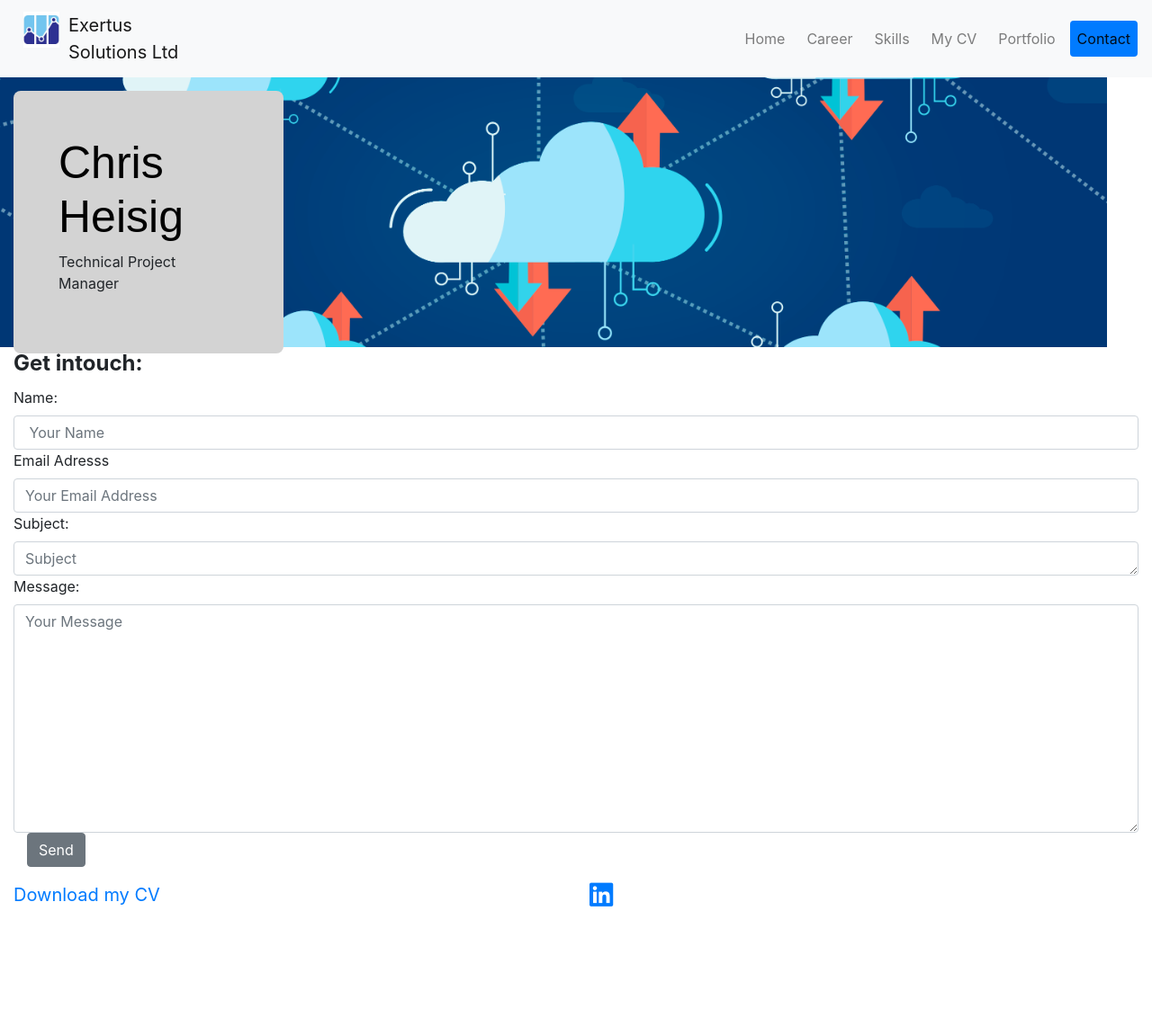
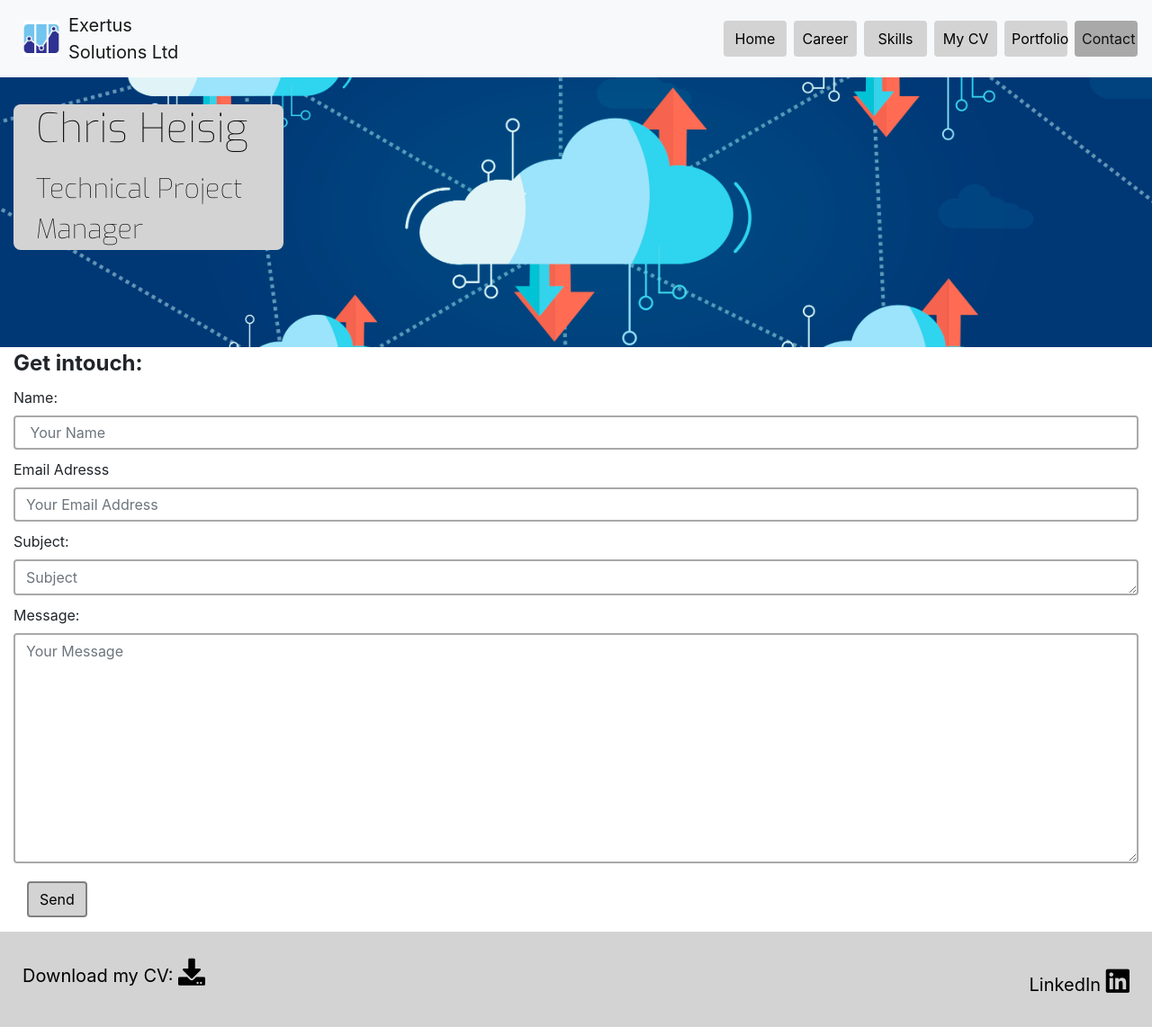
Before and after one commit to ChrisH2727/Milestone-1, a plain HTML site: page contact.html in a window 1280 px wide. Shown: the whole page at 90% size. Before the commit the page ends 1028 px from the top, so only its background shows below. Drawn offline with nearby package versions, Linux system fonts and the light colour scheme.

Commit message:
Footer styling improved

```diff
--- a/assets/css/style.css
+++ b/assets/css/style.css
@@ -1,3 +1,10 @@
+
+
+/*************************** Fonts ***************************************/
+@import url('https://fonts.googleapis.com/css2?family=Roboto:100,200,300,400,500,600,700');
+@import url('https://fonts.googleapis.com/css2?family=Exo:100,200,300,400,500,600,700');
+
+
 .logo{
     /*background: url(../images/IOT.png);*/
     background-color: #e7dbdbe3;
@@ -38,6 +45,9 @@
 }
 .download-cv{
     font-size:20px;
+    color:black;
+    margin-left: 10px;
+    margin-top: 20px;
 }
 .social-icon{
     font-size: 30px;
@@ -65,10 +75,10 @@
     background-repeat:no-repeat;
     background-size:cover;
     object-fit: cover;
-    width:300px;
+    /*width:300px;*/
     height:300px;
     /*margin-left:50px;*/
-    margin-right:50px;
+    /*margin-right:50px;*/
 }
 .locate-heading{
     background-color:#fff;
@@ -88,29 +98,35 @@ top-padding{
 .show-inline{
     display: inline-table;
 }
-.pill-format.nav-link:not(.active){
+.nav-pills .nav-link:not(.active)/*, .nav-pills .show>.nav-link*/{
+/*.nav-pills.nav-link:not(.active){*/
     background-color:lightgray;
     color:black;
-    min-width: width 30px;
+    min-width:  30px;
 }
-.pill-format.nav-link{
-    background-color:green;
+.nav-pills .nav-link.active/*, .nav-pills .show>.nav-link*/{
+/*.nav-pills.nav-link.active {*/
+    background-color:darkgrey;
     color:white;
     min-width:30px;
+
 }
+.position-pills{
+    float:right;
+    width:70px;
+    text-align:center;
+}
+
 .company-logo{
     width:40px;
     height:40px;
     float:left;
-    margin-left:10px;
-    margin-right: 10px;
+    margin:10px;
 }
 .contact-form{
     margin-left:50px;
 }
-.form-control-width{
-    width:600px;
-}
+
 
 /*******************************Career History************************/
 .format-skills-career-heading{
@@ -130,19 +146,19 @@ top-padding{
     background-color: lightsteelblue;
 }
 .skills-career-format-cols1{
-    background-color: lightyellow;
+    background-color: rgb(250, 250, 229);
 }
 .skills-career-format-cols2{
-    background-color: lightgreen;
+    background-color: rgb(220, 247, 220);
 }
 .skills-career-format-cols3{
-    background-color: lightcoral;
+    background-color: rgb(245, 210, 210);
 }
 .career-icon {
     font-size: 30px;
     color: black;
     margin-right: 10px;
-    margin-top:10px;
+    margin-top:30px;
 }
 .format-skills-career-detail{
     text-decoration: none;
@@ -159,19 +175,68 @@ top-padding{
 
 
 .index-box {
-    margin-top: 15px;
+    margin-top: 30px;
     width:300px;
     background-color: lightgrey;
     border-color: black;
     border-width: 1.5px;
     z-index: 9;
     border-radius:0.5em;
-    padding: 50px;
    }
 
  .my-name {
     font-family: "Exo",sans-serif;
     font-weight: 100;
-    font-size: 50px;
+    font-size: 45px;
     color:black;
+    padding-left: 25px;
+    padding-right: 25px;
+    padding-top:25;
+    padding: bottom 10px;
 }
+.my-title{
+    font-family: "Exo",sans-serif;
+    font-weight: 100;
+    font-size: 30px;
+    color:black;
+    padding:25;
+    padding-left: 25px;
+    padding-right: 25px;
+    padding-top:10px;
+    padding: bottom 25px;
+}
+.contact-bar{
+    background-color:lightgray;
+    padding-top:10px;
+    padding-bottom: 10px;
+    font-size:25px;
+    max-height:120px;
+}
+
+
+footer{
+    background-color:lightgray;
+    color:black;
+    min-height: 120px;
+    margin:0;
+}
+/******************************************************* submit button */
+
+.submit-button{
+    float: left;
+    margin-top :10px;    ;
+    background-color: lightgrey;
+    color: black;
+    border: 2px solid grey;
+}
+.submit-button:hover {
+    background-color: red;
+    color: white;
+  }
+
+
+.form-field{
+    margin-bottom:10px;
+    border:2px solid;
+    border-color:darkgray;
+}
--- a/contact.html
+++ b/contact.html
@@ -105,15 +105,18 @@
 
     <footer class="container-fluid">
         <div class="row">
-            <div class="col-6">
-                <a href="assets/cv/CV0044c.pdf" target="_blank" class="download-cv">Download my CV</a>
+            <div class="col-md-6">
+                <a href="assets/cv/CV0044c.pdf" target="_blank" class="download-cv">Download my CV:
+                    <i class="fa fa-download career-icon" aria-hidden="true"></i>
+                    <span class="sr-only">Download link.</span>
+                </a>
             </div>
 
-            <div class="col-6 ml-auto">
+            <div class="col-6 float-sm-right">
                 <ul class="list-inline">
-                    <li class="list-inline-item ">
-                        <a target="_blank" href="https://www.linkedin.com/in/chrisheisig/">
-                            <i class="fab fa-linkedin social-icon" aria-hidden="true"></i>
+                    <li class="list-inline-item " style="float: right; padding-top: 10px;">
+                        <a target="_blank" href="https://www.linkedin.com/in/chrisheisig/" class="download-cv"> LinkedIn
+                            <i class="fab fa-linkedin career-icon" aria-hidden="true"></i>
                             <span class="sr-only">LinkedIn</span>
                         </a>
                     </li>
@@ -122,6 +125,7 @@
             </div>
         </div>
     </footer>
+
     <script src="https://code.jquery.com/jquery-3.3.1.slim.min.js" integrity="sha384-q8i/X+965DzO0rT7abK41JStQIAqVgRVzpbzo5smXKp4YfRvH+8abtTE1Pi6jizo" crossorigin="anonymous"></script>
     <script src="https://cdnjs.cloudflare.com/ajax/libs/popper.js/1.14.3/umd/popper.min.js" integrity="sha384-ZMP7rVo3mIykV+2+9J3UJ46jBk0WLaUAdn689aCwoqbBJiSnjAK/l8WvCWPIPm49" crossorigin="anonymous"></script>
     <script src="https://stackpath.bootstrapcdn.com/bootstrap/4.1.3/js/bootstrap.min.js" integrity="sha384-ChfqqxuZUCnJSK3+MXmPNIyE6ZbWh2IMqE241rYiqJxyMiZ6OW/JmZQ5stwEULTy" crossorigin="anonymous"></script>
```
Also changed, not shown: career.html (+13 -14 lines), index.html (+10 -7 lines), portfolio.html (+14 -11 lines), skills.html (+10 -9 lines).
